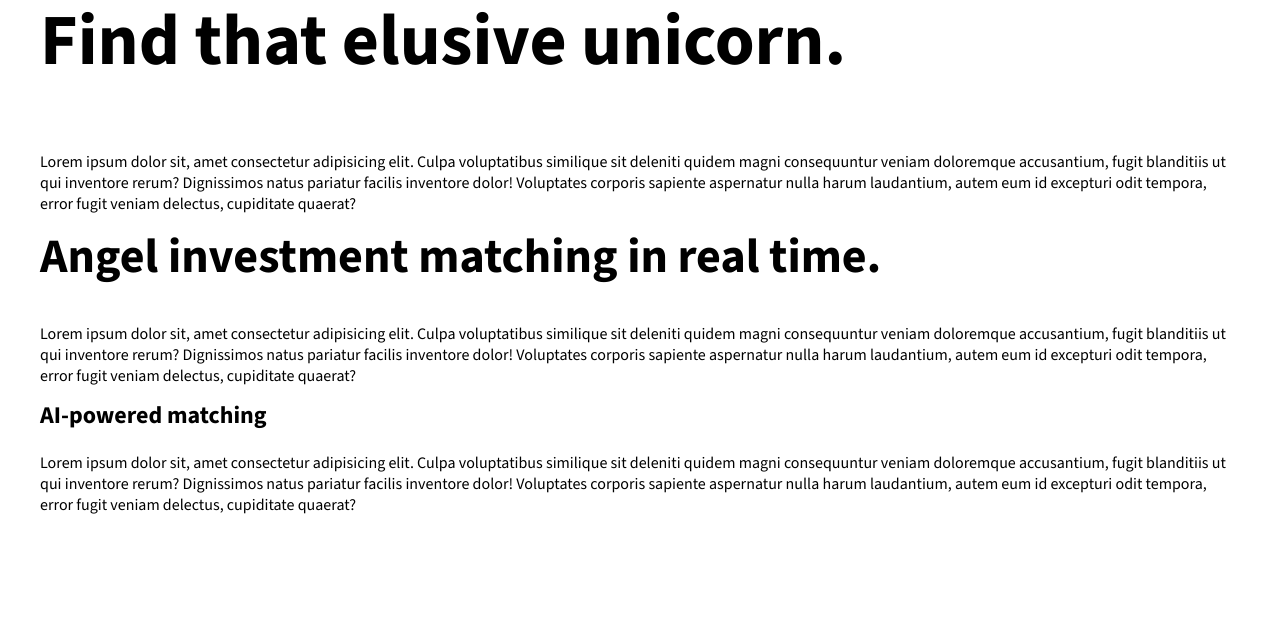
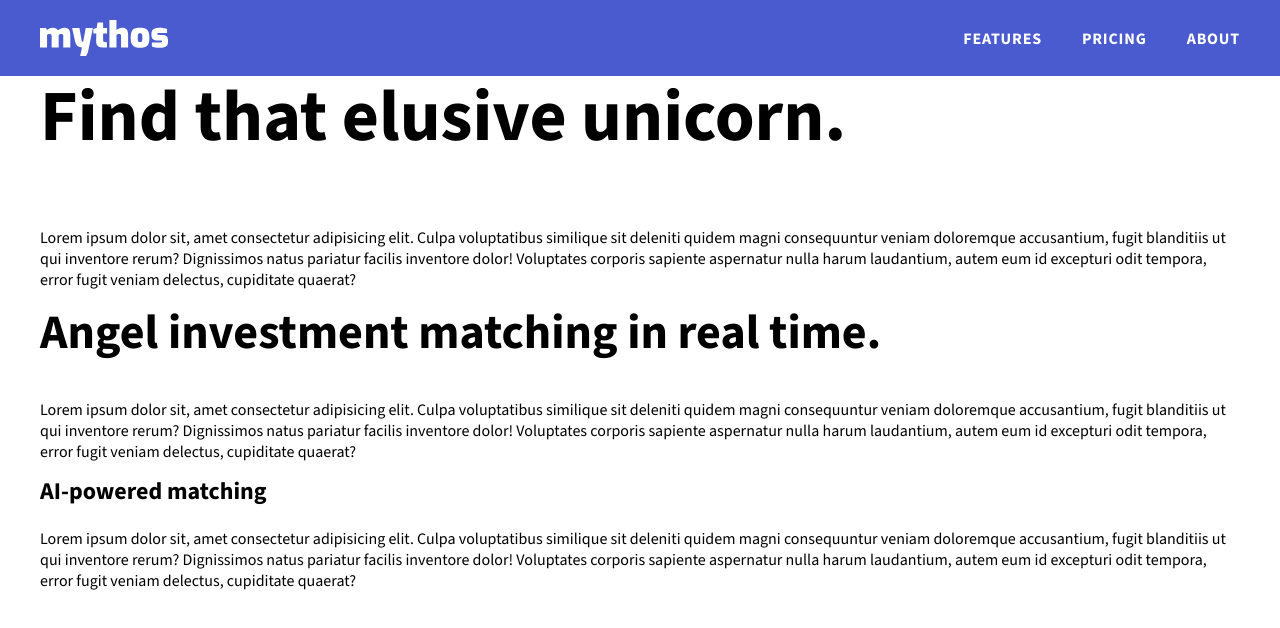
Before and after one commit to ronaldpaek/mythos-responsive-design, a plain HTML site: page index.html in a window 1280 px wide. Drawn offline with nearby package versions, Linux system fonts and the light colour scheme.

Commit message:
Top Navigation

```diff
--- /dev/null
+++ b/app/scss/components/_index.scss
@@ -0,0 +1 @@
+@forward 'topnav';
--- /dev/null
+++ b/app/scss/components/_topnav.scss
@@ -0,0 +1,75 @@
+@use '../util' as u;
+
+.topnav {
+  background-color: var(--header-bg);
+
+  &__wrapper {
+    display: grid;
+    grid-template-columns: repeat(2, auto);
+    justify-content: space-between;
+    align-items: center;
+    padding-block: 12px;
+    //* Flexbox styles
+    // display: flex;
+    // justify-content: space-between;
+    // align-items: center;
+
+    @include u.breakpoint(large) {
+      padding-block: 20px;
+    }
+  }
+
+  &__homelink {
+    &:hover {
+      opacity: 0.9;
+    }
+  }
+
+  &__logo {
+    display: block;
+    width: u.rem(70);
+    height: auto;
+
+    @include u.breakpoint(large) {
+      width: u.rem(128);
+    }
+  }
+
+  &__links {
+    display: grid;
+    grid-template-columns: repeat(3, auto);
+    gap: 20px;
+    //* Flexbox styles
+    // display: flex;
+    // gap: 40px;
+    margin: 0;
+    padding: 0;
+
+    @include u.breakpoint(large) {
+      gap: 40px;
+    }
+  }
+
+  &__item {
+    list-style-type: none;
+  }
+
+  &__link {
+    font-size: u.rem(14);
+    font-weight: 700;
+    letter-spacing: 0.05em;
+    color: var(--text-light);
+    text-transform: uppercase;
+
+    @include u.breakpoint(large) {
+      font-size: u.rem(16);
+    }
+
+    &:hover {
+      text-decoration: underline;
+      text-decoration-thickness: 2px;
+      text-decoration-color: var(--text-light);
+      text-underline-offset: 4px;
+    }
+  }
+}
--- a/app/scss/globals/_boilerplate.scss
+++ b/app/scss/globals/_boilerplate.scss
@@ -17,6 +17,7 @@ body {
   font-family: u.$font;
   background-color: var(--background-color);
   color: var(--text-color);
+  margin-block-end: 50vh; //* temporary, remove after website is built
 }
 
 .visually-hidden {
@@ -26,4 +27,13 @@ body {
   width: 1px;
   height: 1px;
   overflow: hidden;
+
+  &:focus {
+    left: 0;
+    width: auto;
+    height: auto;
+    background-color: #fff;
+    padding: 0.5rem;
+    border: 1px solid;
+  }
 }
--- a/app/scss/globals/_colors.scss
+++ b/app/scss/globals/_colors.scss
@@ -2,6 +2,7 @@
   --main-bg: hsl(0, 0%, 100%);
   --text-dark: hsl(233, 14%, 25%);
   --text-light: hsl(0, 0%, 100%);
+  --header-bg: hsl(232, 58%, 55%);
   --hero-bg: hsl(232, 58%, 55%);
   --button-primary-bg: hsl(180, 100%, 42%);
   --button-primary-text: hsl(233, 14%, 25%);
--- a/app/scss/style.scss
+++ b/app/scss/style.scss
@@ -1,2 +1,3 @@
 @forward 'globals';
 @forward 'layout';
+@forward 'components';
--- a/index.html
+++ b/index.html
@@ -1,5 +1,6 @@
 <!DOCTYPE html>
 <html lang="en">
+
 <head>
   <meta charset="UTF-8" />
   <meta name="viewport" content="width=device-width, initial-scale=1.0" />
@@ -13,16 +14,35 @@
   <meta name="theme-color" content="#ffffff" />
   <link rel="preconnect" href="https://fonts.googleapis.com" />
   <link rel="preconnect" href="https://fonts.gstatic.com" crossorigin />
-    <link
-      href="https://fonts.googleapis.com/css2?family=Source+Sans+3:wght@400;700&display=swap"
-      rel="stylesheet"
-    />
+  <link href="https://fonts.googleapis.com/css2?family=Source+Sans+3:wght@400;700&display=swap" rel="stylesheet" />
   <link rel="stylesheet" href="/dist/style.css" />
   <script src="/app/js/script.js" defer></script>
 </head>
+
 <body>
-    <header></header>
-    <main>
+  <a href="#main" class="visually-hidden">Skip to main content</a>
+  <header class="topnav">
+    <h2 class="visually-hidden">Header</h2>
+    <div class="wrapper topnav__wrapper">
+      <a href="/" class="topnav__homelink">
+        <img src="/img/logo-mythos.svg" alt="Mythos homepage" class="topnav__logo" width="128" height="36" />
+      </a>
+      <nav>
+        <ul class="topnav__links">
+          <li class="topnav__item">
+            <a href="" class="topnav__link">Features</a>
+          </li>
+          <li class="topnav__item">
+            <a href="" class="topnav__link">Pricing</a>
+          </li>
+          <li class="topnav__item">
+            <a href="" class="topnav__link">About</a>
+          </li>
+        </ul>
+      </nav>
+    </div>
+  </header>
+  <main id="main">
     <article>
       <section class="wrapper">
         <h1>Find that elusive unicorn.</h1>
@@ -62,4 +82,5 @@
   </main>
   <footer></footer>
 </body>
+
 </html>
```
Also changed, not shown: dist/style.css, img/logo-mythos.svg (added), 1 other file. Lines whose indentation alone changed are shown as unchanged.
